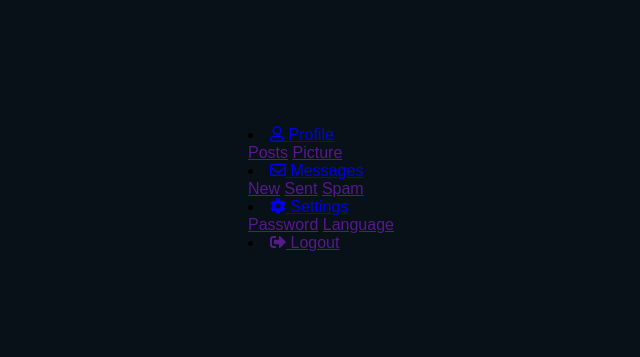
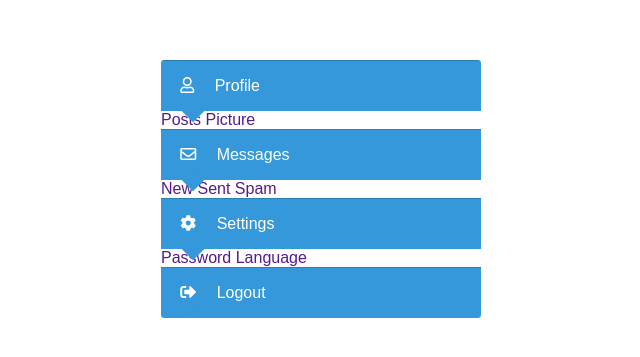
Before and after one commit to Annie-Huang/accordion-css-only, a website: page index.html in a window 1280 px wide. Shown: the part 211-568 px from the top of the page, without its empty margins (319-959 px from the left). Drawn offline with Linux system fonts and the light colour scheme.

Commit message:
Style the accordion header

```diff
--- a/style.css
+++ b/style.css
@@ -18,5 +18,44 @@ body {
     align-items: center;
     justify-content: center;
     min-height: 100vh;
-    background: var(--background);
+    /*background: var(--background);*/
 }
+
+.menu {
+    width: 20rem;
+    border-radius: 0.2rem;
+    overflow: hidden;
+}
+
+.menu a {
+    text-decoration: none;
+}
+
+.menu-item {
+    list-style: none;
+    border-top: 1px solid var(--dark-blue);
+    overflow: hidden;
+}
+
+.btn {
+    display: block;
+    padding: 1rem 1.2rem;
+    background: var(--blue);
+    color: white;
+    position: relative;
+}
+/* Create a triangle on the bottom */
+.btn::before {
+    content: '';
+    position: absolute;
+    width: 1rem;
+    height: 1rem;
+    background: var(--blue);
+    /*background: red;*/
+    left: 1.5rem;
+    bottom: -0.5rem;
+    transform: rotate(45deg);
+}
+.btn i {
+    margin-right: 1rem;
+}
```
